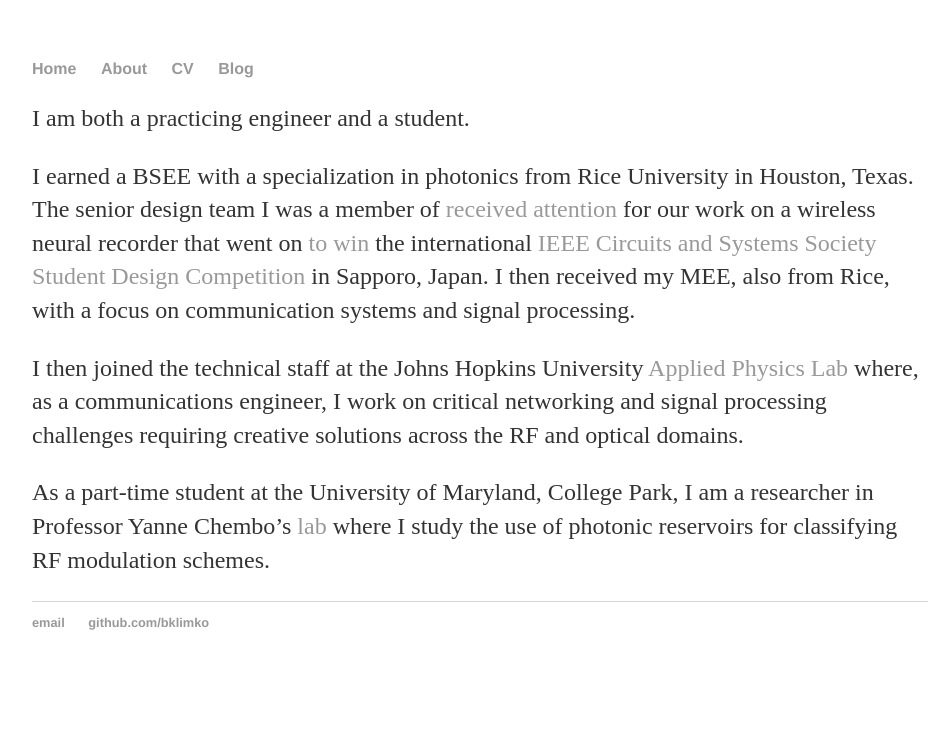
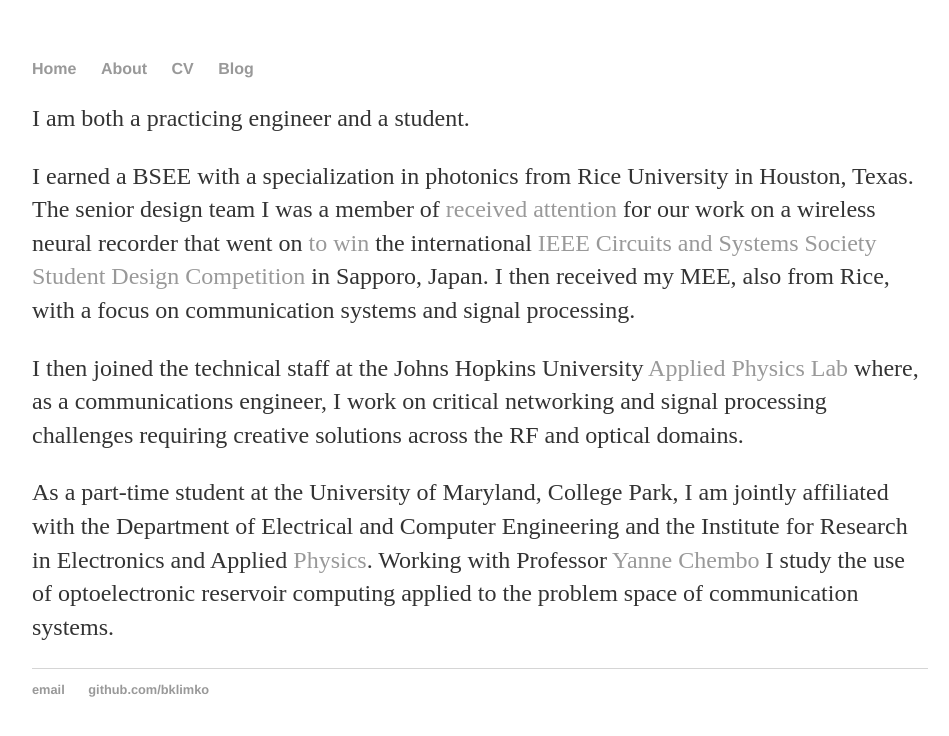
Before and after one commit to bklimko/bklimko.github.io, a Jekyll site: the page built from about/index.md, in a window 1280 px wide. Shown: the top 736 px of the page, without its empty margins (160-1109 px from the left). Built offline with Jekyll 4.4.1, drawn with Linux system fonts in a browser that asks for light colours.

Commit message:
modified about me to include IREAP affiliation

```diff
--- a/about/index.md
+++ b/about/index.md
@@ -9,4 +9,4 @@ I earned a BSEE with a specialization in photonics from Rice University in Houst
 
 I then joined the technical staff at the Johns Hopkins University [Applied Physics Lab](https://www.jhuapl.edu/) where, as a communications engineer, I work on critical networking and signal processing challenges requiring creative solutions across the RF and optical domains.
 
-As a part-time student at the University of Maryland, College Park, I am a researcher in Professor Yanne Chembo's [lab](https://chembolab.umd.edu/) where I study the use of photonic reservoirs for classifying RF modulation schemes.
+As a part-time student at the University of Maryland, College Park, I am jointly affiliated with the Department of Electrical and Computer Engineering and the Institute for Research in Electronics and Applied [Physics](https://ireap.umd.edu/). Working with Professor [Yanne Chembo](https://chembolab.umd.edu/) I study the use of optoelectronic reservoir computing applied to the problem space of communication systems.
```
